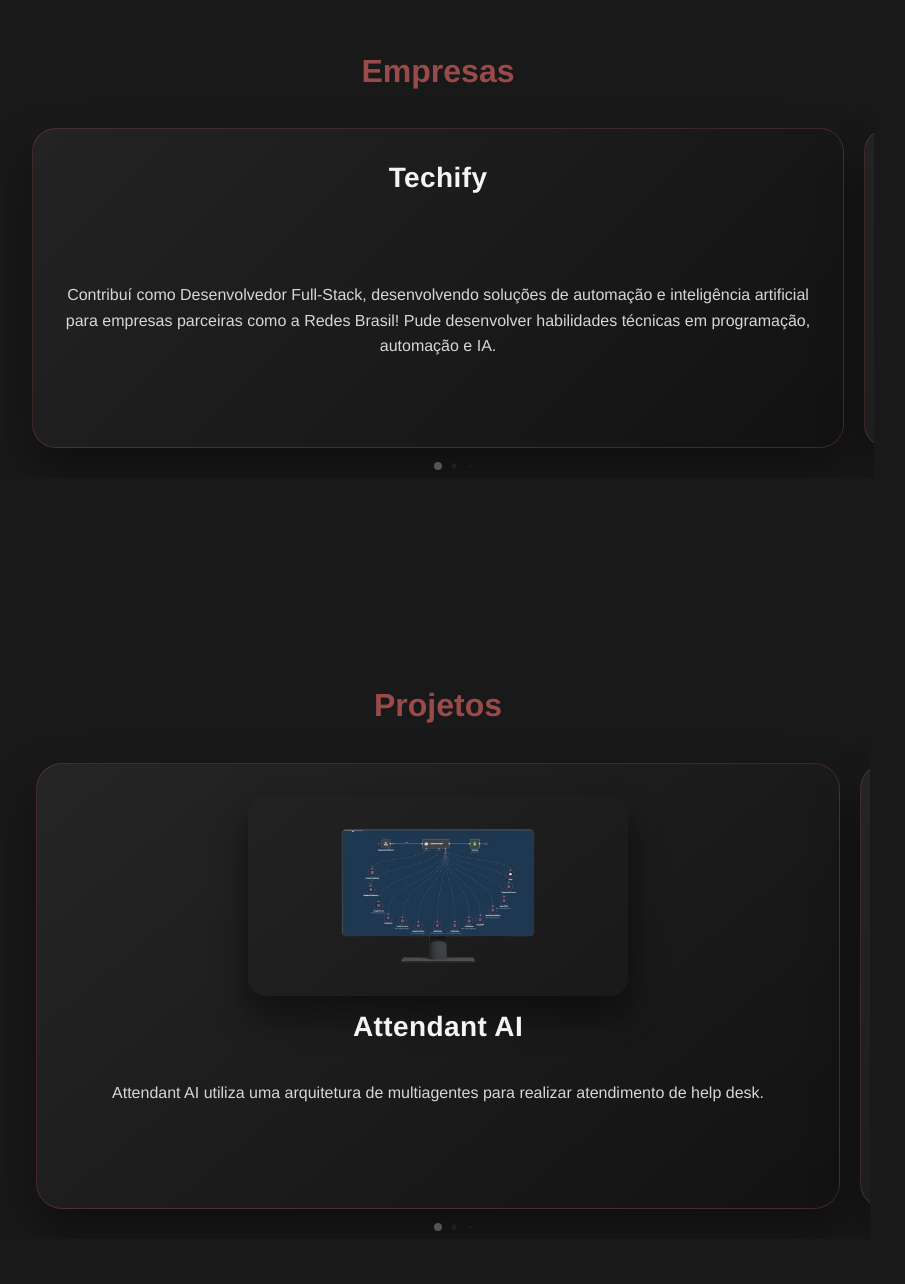
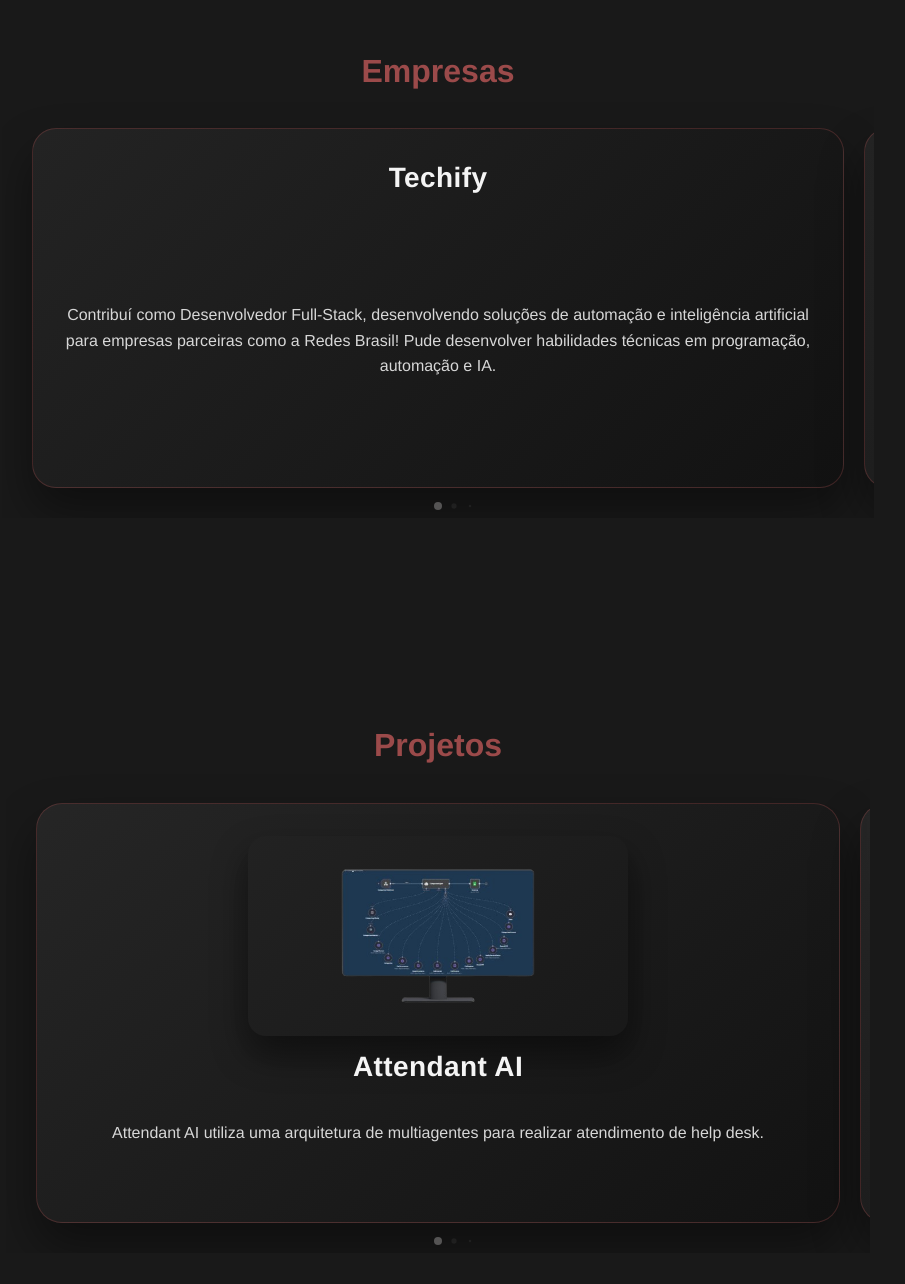
Before and after one commit to devarthurmiranda/vue-portfolio, a Vue app: page / in a window 1280 px wide. Shown: the part 1676-2960 px from the top of the page, without its empty margins (202-1107 px from the left). Built offline with nearby package versions, Linux system fonts and the light colour scheme; the HTML template or start-up script is replaced by a standard one.

Commit message:
UPDATING CARDS

```diff
--- a/src/components/Organizations.vue
+++ b/src/components/Organizations.vue
@@ -70,20 +70,23 @@
     flex-direction: column;
     align-items: center;
     gap: 18px;
+    justify-content: space-between;
     position: relative;
     overflow: hidden;
     margin: 10px;
-    min-height: 320px;
+    height: 360px;
 }
 
 .slideCard a {
     width: 100%;
+    flex-shrink: 0;
 }
 
 .description {
     flex: 1;
     display: flex;
     align-items: center;
+    justify-content: center;
 }
 
 .slideCard::before {
@@ -129,12 +132,8 @@
     .slideCard {
         padding: 22px 20px;
         border-radius: 18px;
-        min-height: 300px;
+        height: 300px;
         gap: 14px;
-    }
-
-    .slideCard p {
-        min-height: 64px;
     }
 }
 
@@ -195,6 +194,7 @@
     -webkit-line-clamp: 3;
     -webkit-box-orient: vertical;
     overflow: hidden;
+    width: 100%;
 }
 
 </style>
--- a/src/components/Projects.vue
+++ b/src/components/Projects.vue
@@ -72,10 +72,11 @@
   flex-direction: column;
   align-items: center;
   gap: 18px;
+  justify-content: space-between;
   transition: transform 0.3s ease, box-shadow 0.3s ease, border-color 0.3s ease;
   position: relative;
   overflow: hidden;
-  min-height: 420px;
+  height: 420px;
   margin: 10px;
 }
 
@@ -114,6 +115,7 @@
   align-items: center;
   gap: 14px;
   width: 100%;
+  flex-shrink: 0;
 }
 
 .slideCard h3{
@@ -148,6 +150,8 @@
   -webkit-line-clamp: 4;
   -webkit-box-orient: vertical;
   overflow: hidden;
+  margin-top: auto;
+  width: 100%;
 }
 
 .swiper-slide{
@@ -186,20 +190,24 @@
   }
 
   .slideCard{
-    padding: 22px 20px;
+    padding: 18px 16px;
     border-radius: 20px;
-    min-height: 340px;
+    height: 320px;
     margin: 8px 0;
-    gap: 14px;
+    gap: 12px;
   }
 
   .slideCard img{
-    max-width: 300px;
-    height: 160px;
+    max-width: 280px;
+    height: 140px;
   }
 
   .slideCard p{
-    min-height: 84px;
+    min-height: 60px;
+  }
+
+  .slideCard a{
+    gap: 10px;
   }
 }
 
```
